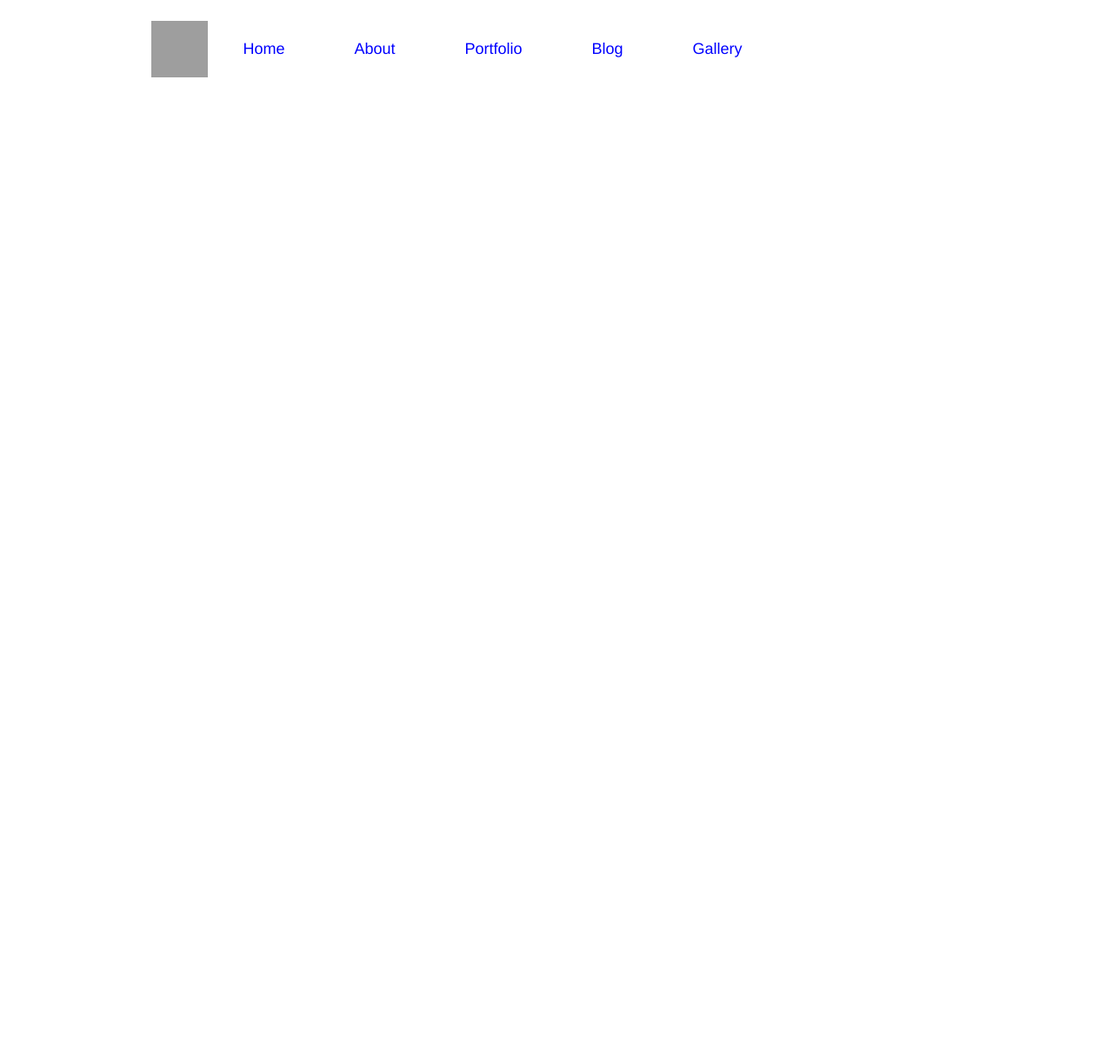
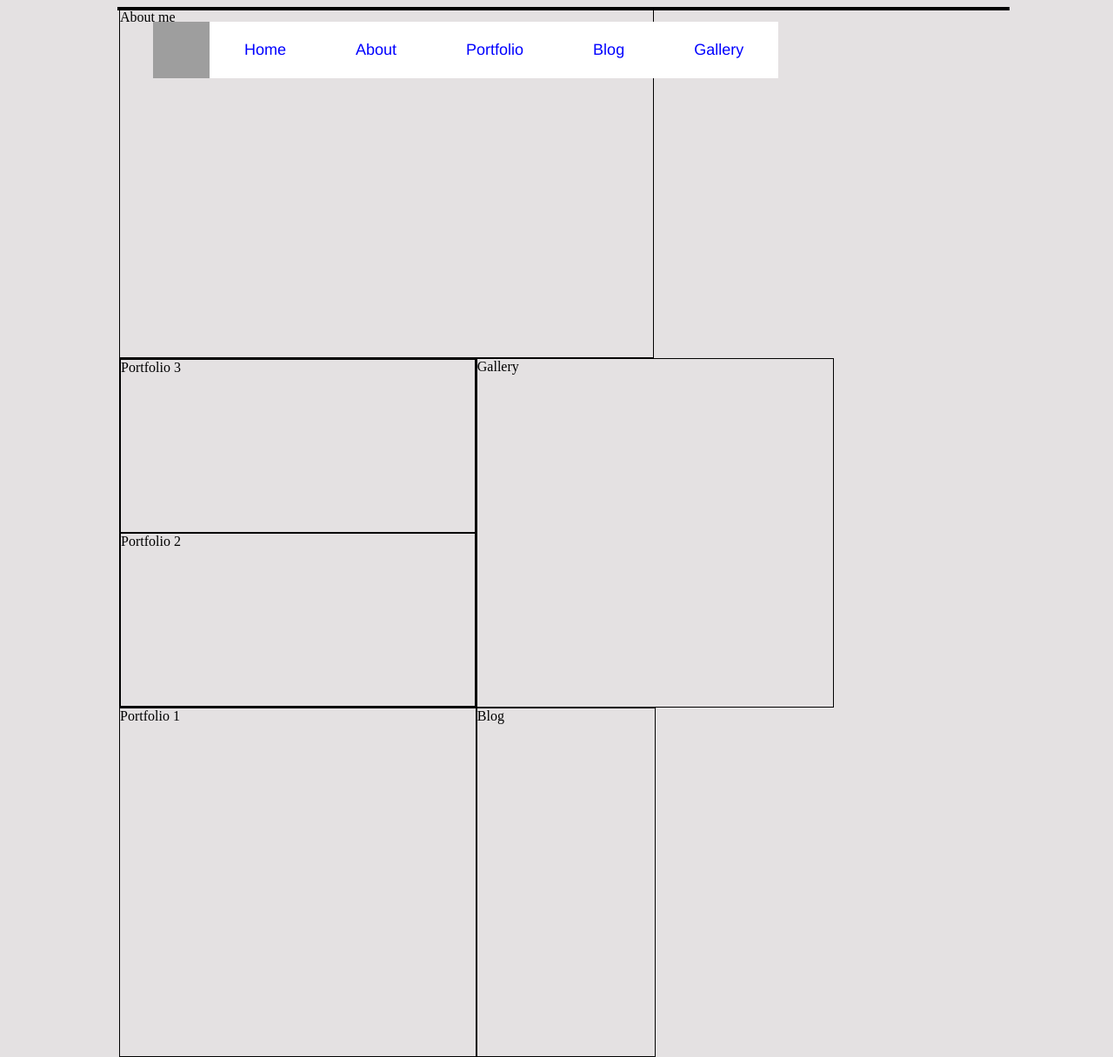
Before and after one commit to anthony-ng/anthony-ng.github.io, a plain HTML site: page index.html in a window 1280 px wide. Shown: the whole page at 87% size. Before the commit the page ends 800 px from the top, so only its background shows below. Drawn offline with Linux system fonts and the light colour scheme; grey boxes are pictures that could not be loaded.

Commit message:
added modules

```diff
--- a/index.html
+++ b/index.html
@@ -32,6 +32,30 @@
     </nav>
 
     <div class="modules">
+        <div id="about-me" class="big_module">
+            About me
+        </div>
+
+        <div class="medium_module">
+            <div id="portfolio_3" class="small_module">
+                Portfolio 3
+            </div>
+            <div id="portfolio_2" class="small_module">
+                Portfolio 2
+            </div>
+        </div>
+
+        <div id="gallery" class="medium_module">
+            Gallery
+        </div>
+
+        <div id="portfolio_1" class="medium_module">
+            Portfolio 1
+        </div>
+
+        <div id="blog" class="extra_small_module">
+            Blog
+        </div>
     </div>
 
   </div>
--- a/stylesheets/index-stylesheet.css
+++ b/stylesheets/index-stylesheet.css
@@ -1,3 +1,24 @@
+head {
+    display: none;
+}
+
+body {
+    background: #e4e1e2;
+    width: 100%;
+    height: 100%;
+}
+
+#wrapper {
+    width: 80%;
+    max-width: 1200px;
+    margin: 0 auto;
+}
+
+div {
+    border: 1px solid;
+    border-color: black;
+}
+
 .navigation_bar {
     position: fixed;
     z-index: 3;
@@ -64,8 +85,37 @@
     color: #fff;
 }
 
-#wrapper {
-    width: 80%;
-    max-width: 1200px;
-    margin: 0 auto;
+#about_me {
+    background: url("#");
+    background-size: cover;
+    padding-top: 80px;
 }
+
+.big_module {
+    width: 60%;
+    height: 400px;
+    position: relative;
+    float: left;
+}
+
+.medium_module {
+    width: 40%;
+    height: 400px;
+    padding: 0;
+    float: left;
+}
+
+.small_module {
+    width: 100%;
+    height: 200px;
+    position: relative;
+    box-sizing: border-box;
+    float: left;
+}
+
+.extra_small_module {
+    width: 20%;
+    height: 400px;
+    position: relative;
+    float: left;
+}
```
